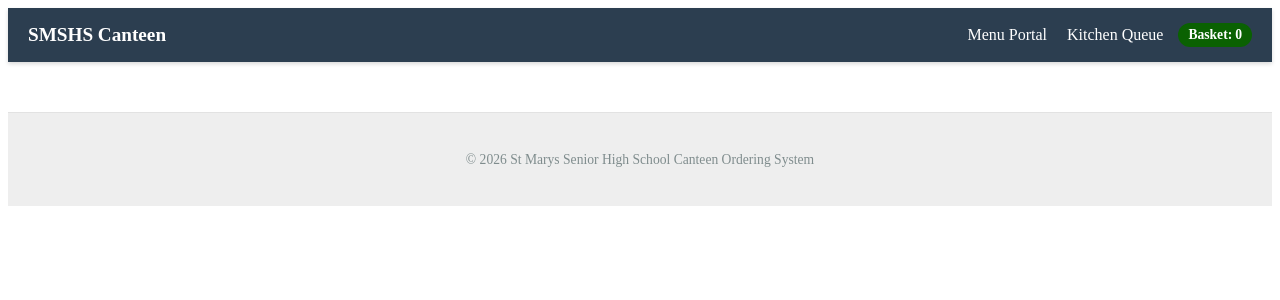
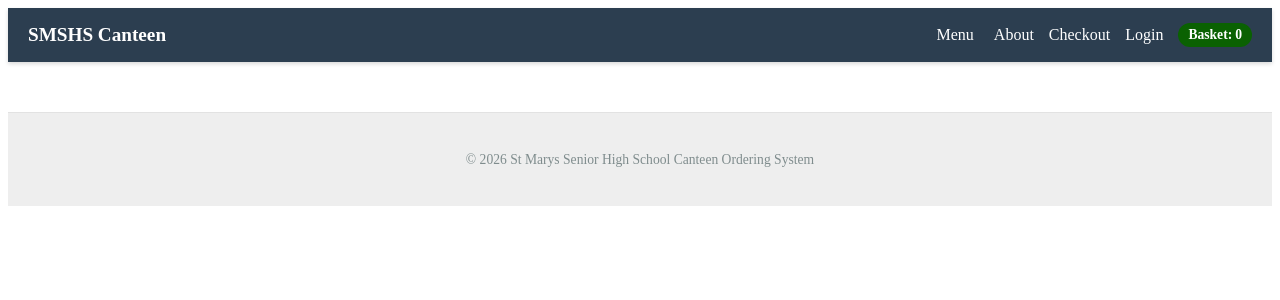
Before and after one commit to 3kam/SoftwareEngineeringProject, a Flask app: template canteeneats_app/templates/base.html in a window 1280 px wide. Shown: the top 300 px of the page. Run offline with Flask 3, Linux system fonts and the light colour scheme; the template is opened without the code that fills it, so the values that code supplies are empty.

Commit message:
SQL finsih

```diff
--- a/canteeneats_app/templates/base.html
+++ b/canteeneats_app/templates/base.html
@@ -22,15 +22,17 @@
 
     <!-- Real-time Network Failure Banner Managed by ui.js -->
     <div id="offline-banner" style="display: none; background: #0a6102; color: white; padding: 12px; text-align: center; position: sticky; top: 0; z-index: 9999; font-weight: bold; font-size: 0.9rem; box-shadow: 0 2px 5px rgba(0,0,0,0.2);">
-        ⚠️ Offline Mode Active. Pre-ordering is disabled until school network reconnects.
+        Offline Mode Active. Pre-ordering is disabled until school network reconnects.
     </div>
 
     <!-- Application Top Navigation Bar Frame -->
     <header style="background: #2c3e50; padding: 15px 20px; color: white; display: flex; justify-content: space-between; align-items: center; box-shadow: 0 2px 4px rgba(0,0,0,0.15);">
         <span style="font-size: 1.2rem; font-weight: bold; tracking-letter: 0.5px;">SMSHS Canteen</span>
         <nav style="display: flex; align-items: center;">
-            <a href="/client" style="color: white; text-decoration: none; margin-right: 20px; font-weight: 500;">Menu Portal</a>
-            <a href="/staff" style="color: white; text-decoration: none; font-weight: 500; margin-right: 15px;">Kitchen Queue</a>
+            <a href="/menu" style="color: white; text-decoration: none; margin-right: 20px; font-weight: 500;">Menu</a>
+            <a href="/staff" style="color: white; text-decoration: none; font-weight: 500; margin-right: 15px;">About</a>
+            <a href="/staff" style="color: white; text-decoration: none; font-weight: 500; margin-right: 15px;">Checkout</a>
+            <a href="/staff" style="color: white; text-decoration: none; font-weight: 500; margin-right: 15px;">Login</a>
             <span style="background: #0a6102; color: white; padding: 4px 10px; border-radius: 12px; font-size: 0.85rem; font-weight: bold; display: inline-flex; align-items: center; gap: 3px;">
                 Basket: <span id="cart-badge-count">0</span>
             </span>
```
Also changed, not shown: canteeneats_app/.database/test copy.sql (added), canteeneats_app/.database/test.sql (deleted).
